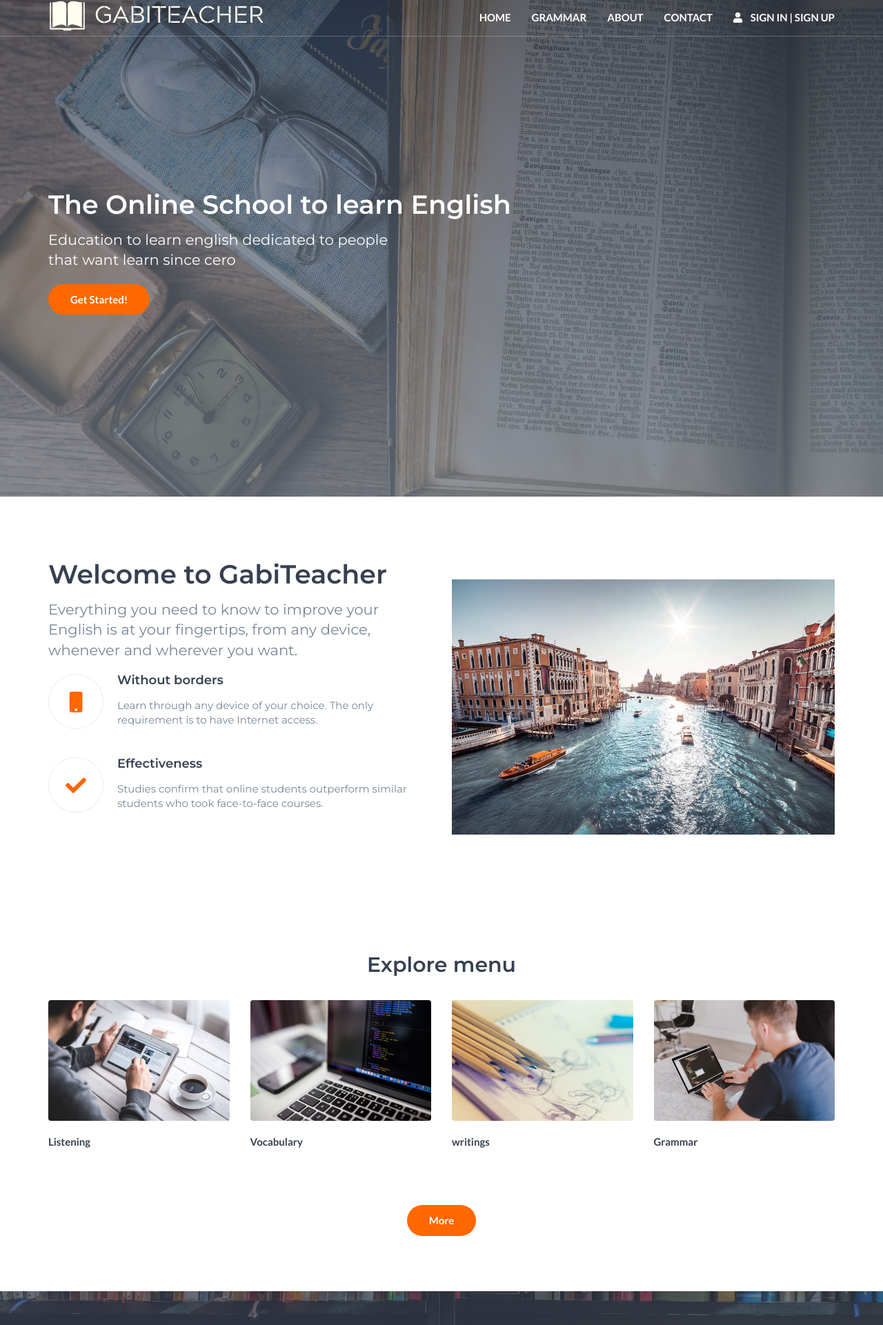
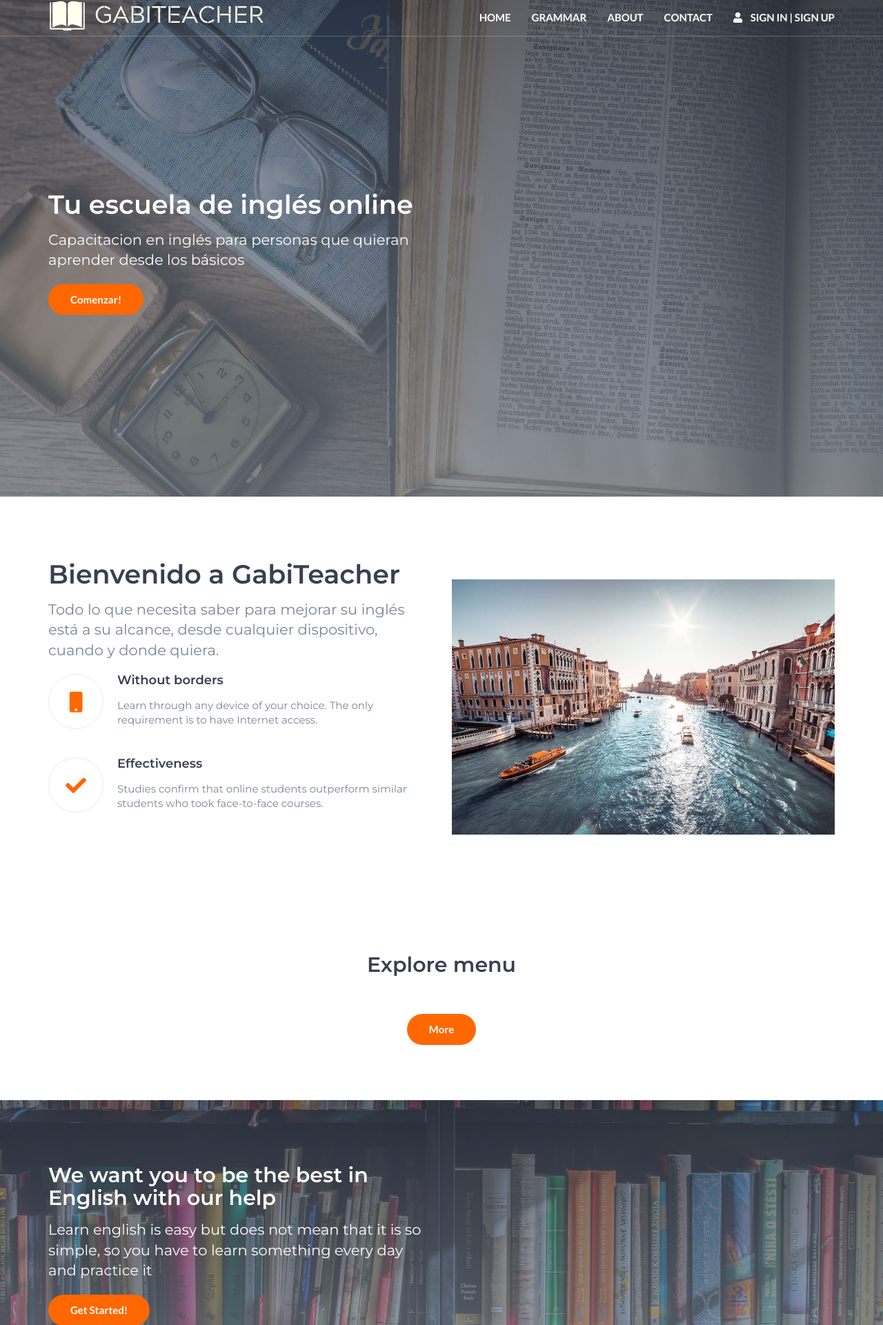
Before and after one commit to LeoD-E1/GabiTeacher, a Flask app: template templates/index.html in a window 1280 px wide. Shown: the top 1921 px of the page at 69% size. Run offline with Flask 2, Linux system fonts and the light colour scheme; the template is opened without the code that fills it, so the values that code supplies are empty; parts of the project's set-up code (start-up, migrations or seed data) failed here and were passed over; some libraries are stand-ins or nearby versions; some web fonts are replaced.

Commit message:
mongodb local, db_format creada,diseño

```diff
--- a/api/database/controller.py
+++ b/api/database/controller.py
@@ -4,7 +4,8 @@ from flask_pymongo import PyMongo
 from api.commons.env import env
 
 app = Flask(__name__)
-app.config["MONGO_URI"] = env.get("MONGODB_URI") + "?retryWrites=false"
+#app.config["MONGO_URI"] = env.get("MONGODB_URI") + "?retryWrites=false"
+app.config["MONGO_URI"] = env.get("MONGODB_URI_LOCAL")
 mongo = PyMongo(app)
 
 
--- a/api/routes/schemas/page.py
+++ b/api/routes/schemas/page.py
@@ -1,6 +1,6 @@
 schema = {
     'favicon': {'paths': '/favicon.png', 'methods': ['GET']},
-    'home': {'paths': '/', 'methods': ['GET']},
+    'home': {'paths': '/', 'methods': ['GET', 'POST']},
     'contact': {'paths': '/contact', 'methods': ['GET']},
     'dashboard': {'paths': '/dashboard', 'methods': ['GET']},
     'get_started':{'paths': '/get_started', 'methods':['GET']},
--- a/templates/index.html
+++ b/templates/index.html
@@ -11,13 +11,12 @@ style="background-image: url('../public/img/knowledge-1052014_1920.jpg')"
 {% endblock %}
 
 {% block BgImageTitle %}
-<div class="col-md-12">
-    <h1 class="white-text">The Online School to learn English</h1>
-    <p class="lead white-text">Education to learn english dedicated to people<br> that want learn since cero </p>
-    <a class="main-button icon-button" href="{{url_for('get_started')}}">Get Started!</a>
+<div class="col-md-6">
+    <h1 class="white-text">Tu escuela de inglés online</h1>
+    <p class="lead white-text">Capacitacion en inglés para personas que quieran aprender desde los básicos</p>
+    <a class="main-button icon-button" href="{{url_for('get_started')}}">Comenzar!</a>
 </div>
 {% endblock %}
-
 
 <!-- /Home -->
 {% block content %}
@@ -26,14 +25,12 @@ style="background-image: url('../public/img/knowledge-1052014_1920.jpg')"
 
     <!-- container -->
     <div class="container">
-
         <!-- row -->
         <div class="row">
-
             <div class="col-md-6">
                 <div class="section-header">
-                    <h1>Welcome to GabiTeacher</h1>
-                    <p class="lead">Everything you need to know to improve your English is at your fingertips, from any device, whenever and wherever you want.
+                    <h1>Bienvenido a GabiTeacher</h1>
+                    <p class="lead">Todo lo que necesita saber para mejorar su inglés está a su alcance, desde cualquier dispositivo, cuando y donde quiera.
                     </p>
                 </div>
 
@@ -56,7 +53,6 @@ style="background-image: url('../public/img/knowledge-1052014_1920.jpg')"
                     </div>
                 </div>
                 <!-- /feature -->
-
             </div>
 
             <div class="col-md-6">
@@ -64,10 +60,8 @@ style="background-image: url('../public/img/knowledge-1052014_1920.jpg')"
                     <img src="../public/img/gabiteacher-port.jpg" alt="gabiteacher-port">
                 </div>
             </div>
-
         </div>
         <!-- row -->
-
     </div>
     <!-- container -->
 </div>
@@ -93,56 +87,22 @@ style="background-image: url('../public/img/knowledge-1052014_1920.jpg')"
             <!-- row -->
             <div class="row">
 
-                <!-- single course -->
-                <div class="col-md-3 col-sm-6 col-xs-6">
-                    <div class="course">
-                        <a href="#" class="course-img">
-                            <img src="../public/img/course01.jpg">
-                            <i class="course-link-icon fa fa-link"></i>
-                        </a>
-                        <a class="course-title" href="#">Listening</a>
-
-                    </div>
-                </div>
-                <!-- /single course -->
-
-                <!-- single course -->
-                <div class="col-md-3 col-sm-6 col-xs-6">
-                    <div class="course">
-                        <a href="#" class="course-img">
-                            <img src="../public/img/course02.jpg" alt="">
-                            <i class="course-link-icon fa fa-link"></i>
-                        </a>
-                        <a class="course-title" href="#">Vocabulary </a>
-
-                    </div>
-                </div>
-                <!-- /single course -->
-
-                <!-- single course -->
-                <div class="col-md-3 col-sm-6 col-xs-6">
-                    <div class="course">
-                        <a href="#" class="course-img">
-                            <img src="../public/img/course03.jpg" alt="">
-                            <i class="course-link-icon fa fa-link"></i>
-                        </a>
-                        <a class="course-title" href="#">writings</a>
-
-                    </div>
-                </div>
-                <!-- /single course -->
+                {% for doc in card %}
 
                     <div class="col-md-3 col-sm-6 col-xs-6">
                         <div class="course">
                             <a href="#" class="course-img">
-                            <img src="../public/img/course04.jpg" alt="">
+                                <img src="{{ doc['items'] }}" alt="">
                                 <i class="course-link-icon fa fa-link"></i>
                             </a>
-                        <a class="course-title" href="#">Grammar</a>
+                            <a class="course-title" href="#"> {{ doc['title'] }}</a>
 
                         </div>
                     </div>
-                <!-- /single course -->
+
+                {% endfor%}
+                <!-- single course -->
+
             </div>
         </div>
         <!-- /courses -->
@@ -252,7 +212,7 @@ style="background-image: url('../public/img/knowledge-1052014_1920.jpg')"
         </div>
         <!-- /row -->
 
-        <hr class="section-hr">
+
 
     </div>
     <!-- /container -->
```
Also changed, not shown: api/routes/db_format.py (added, +22 -0 lines), api/routes/page.py (+36 -9 lines), templates/components/cards.html (added). Lines whose indentation alone changed are shown as unchanged.
